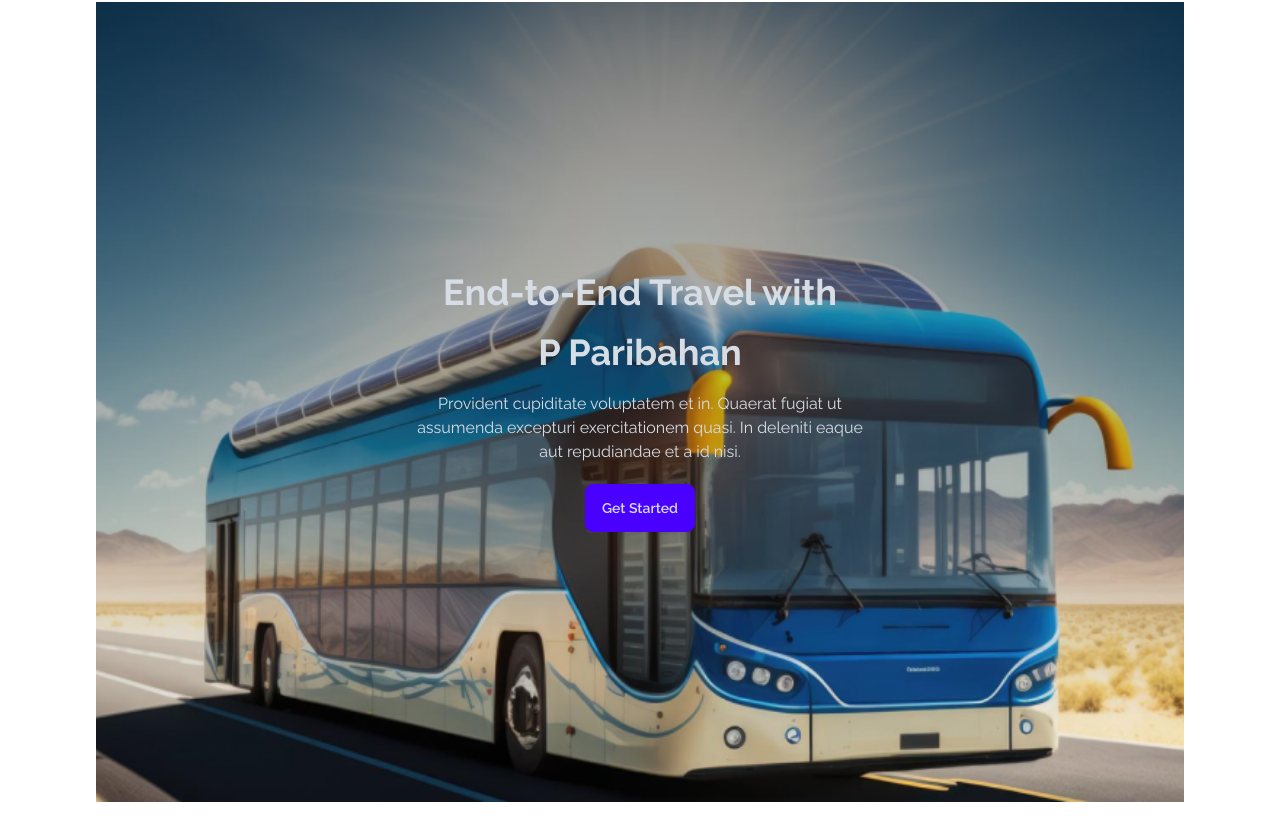
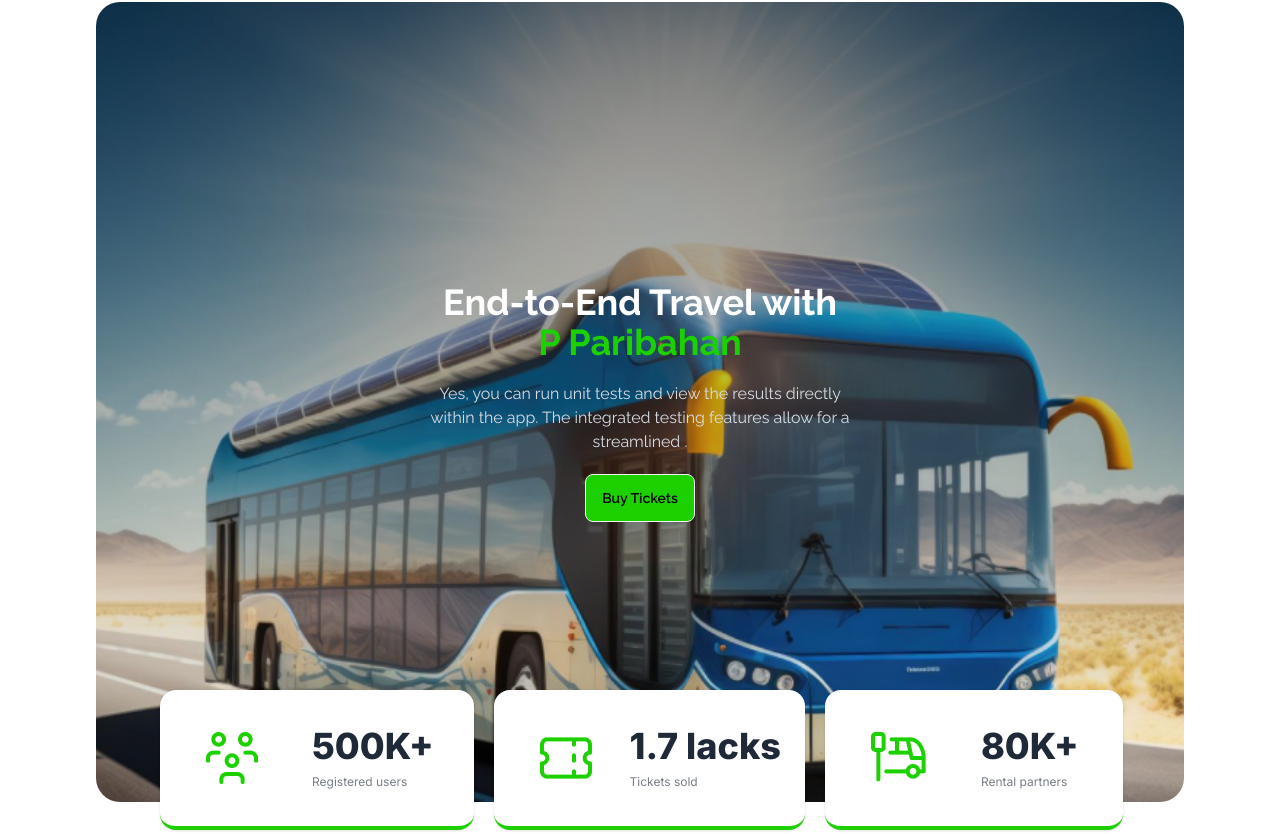
Before and after one commit to WrPial/B9A5-assignment-5, a plain HTML site: page index.html in a window 1280 px wide. Shown: the part 98-932 px from the top of the page. Drawn offline with nearby package versions, Linux system fonts and the light colour scheme.

Commit message:
added banner section

```diff
--- a/index.html
+++ b/index.html
@@ -19,7 +19,10 @@
       <div class="navbar-start">
         <div class="dropdown">
           <div tabindex="0" role="button" class="btn btn-ghost lg:hidden">
-                  <svg xmlns="http://www.w3.org/2000/svg" class="h-5 w-5" fill="none" viewBox="0 0 24 24" stroke="currentColor"><path stroke-linecap="round" stroke-linejoin="round" stroke-width="2" d="M4 6h16M4 12h8m-8 6h16" /></svg>
+            <svg xmlns="http://www.w3.org/2000/svg" class="h-5 w-5" fill="none" viewBox="0 0 24 24"
+              stroke="currentColor">
+              <path stroke-linecap="round" stroke-linejoin="round" stroke-width="2" d="M4 6h16M4 12h8m-8 6h16" />
+            </svg>
           </div>
           <ul tabindex="0" class="menu menu-sm dropdown-content mt-3 z-[1] p-2 shadow bg-base-100 rounded-box w-52">
             <li><a>Home</a></li>
@@ -43,7 +46,7 @@
         </ul>
       </div>
       <div class="navbar-end">
-              <a  class="btn text-sm px-7 text-[#1DD100]" >Bus <img src="./images/bus-icon.png" alt=""></a>
+        <a class="btn text-sm px-7 main-color">Bus <img src="./images/bus-icon.png" alt=""></a>
 
       </div>
     </div>
@@ -51,17 +54,64 @@
 
     <!-- banner section start -->
 
-          <div class="hero min-h-screen" style="background-image: url(./images/banner.png);">
+    <div class="relative">
+      <div class="hero rounded-3xl  min-h-screen" style="background-image: url(./images/banner.png);">
 
         <div class="hero-content text-center text-neutral-content">
-              <div class="max-w-md">
-                <h1 class="mb-5 text-4xl font-bold">End-to-End Travel with</h1>
-                <h1 class="mb-5 text-4xl font-bold">P Paribahan</h1>
-                <p class="mb-5">Provident cupiditate voluptatem et in. Quaerat fugiat ut assumenda excepturi exercitationem quasi. In deleniti eaque aut repudiandae et a id nisi.</p>
-                <button class="btn btn-primary">Get Started</button>
+          <div class="max-w-md h-auto">
+            <h1 class="w-full mb-5 text-4xl font-bold text-white">End-to-End Travel with <br> <span class="main-color">P
+                Paribahan</span></h1>
+            <p class="mb-5">Yes, you can run unit tests and view the results directly within the app. The integrated
+              testing features allow for a streamlined .</p>
+            <button class="btn text-black bg-[#1DD100]">Buy Tickets</button>
           </div>
         </div>
       </div>
+
+
+      <div class="absolute -bottom-7 left-16">
+        <div class="space-x-5 flex justify-center">
+          <div class="stats shadow border-b-4 border-[#1DD100]">
+
+            <div class="stat flex rounded-3xl">
+              <div><img class="px-4 py-5" src="./images/people.png" alt=""></div>
+
+              <div class="font-inter px-4 py-5">
+                <div class="stat-value mb-2 ">500K+</div>
+                <div class="stat-desc">Registered users</div>
+              </div>
+            </div>
+
+          </div>
+          <div class="stats shadow border-b-4 border-[#1DD100]">
+
+            <div class="stat flex rounded-3xl">
+              <div><img class="px-4 py-5" src="./images/ticket-cupon.png" alt=""></div>
+
+              <div class="font-inter py-5">
+                <div class="stat-value mb-2">1.7 lacks</div>
+                <div class="stat-desc">Tickets sold</div>
+              </div>
+            </div>
+
+          </div>
+          <div class="stats shadow border-b-4 border-[#1DD100]">
+
+            <div class="stat flex rounded-3xl">
+              <div><img class="px-4 py-5" src="./images/stoppage.png" alt=""></div>
+
+              <div class="font-inter py-5 px-5">
+                <div class="stat-value mb-2">80K+</div>
+                <div class="stat-desc">Rental partners</div>
+              </div>
+            </div>
+
+          </div>
+
+        </div>
+      </div>
+    </div>
+    <!-- banner section end -->
 
   </header>
   <main>
--- a/styles/styles.css
+++ b/styles/styles.css
@@ -9,3 +9,11 @@
 .font-inter-raleway{
     font-family: "Raleway", "Inter", sans-serif;
 }
+
+.font-inter {
+    font-family: "Inter", sans-serif;
+}
+
+.main-color{
+    color:#1DD100;
+}
```
Lines whose indentation alone changed are shown as unchanged.
